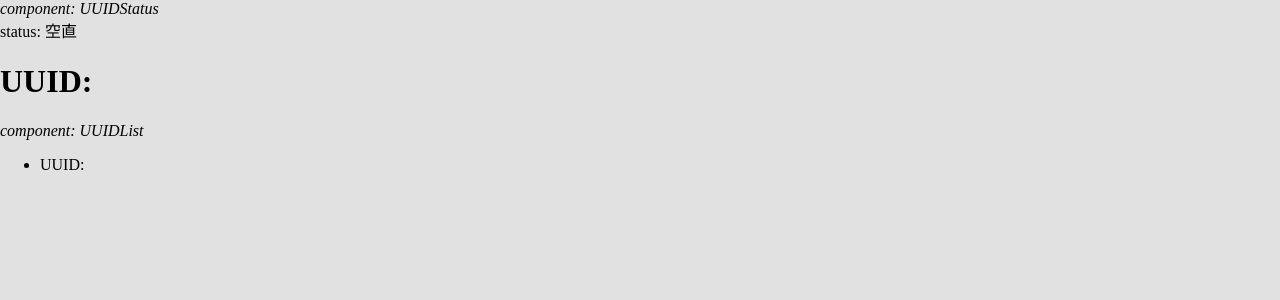
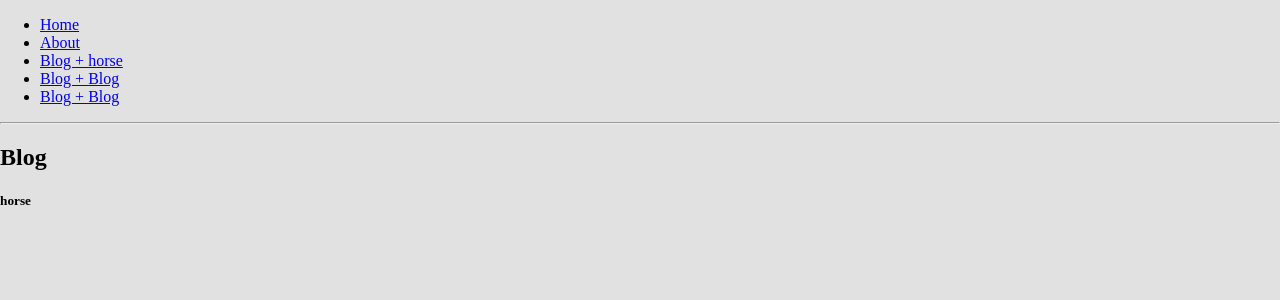
Before and after one commit to nesl-archive/react-sample, a React (Create React App) app: page /#/blog/horse in a window 1280 px wide. Shown: the top 300 px of the page. Built offline with nearby package versions, Linux system fonts and the light colour scheme; no server answers.

Commit message:
url params

```diff
--- a/src/App.tsx
+++ b/src/App.tsx
@@ -1,12 +1,9 @@
-// src/App.tsx
-import UUIDStatus from './components/UUIDStatus/UUIDStatus'
-import UUIDList from './components/UUIDList/UUIDList'
+import Router from './router/Router'
 
 export default function App(): JSX.Element {
 	return (
 		<>
-			<UUIDStatus></UUIDStatus>
-			<UUIDList></UUIDList>
+			<Router />
 		</>
 	)
 }
--- a/src/components/UUIDList/UUIDList.tsx
+++ /dev/null
@@ -1,14 +0,0 @@
-import React from 'react'
-import useGetUUID from '../useGetUUID'
-
-export default function UUIDList(): JSX.Element {
-	const uuidString= useGetUUID();
-	return (
-        <>
-            <em>component: UUIDList</em>
-            <ul>
-                <li>{`UUID: ${uuidString}`}</li>
-            </ul>
-        </>
-    )
-}
--- a/src/components/UUIDStatus/UUIDStatus.tsx
+++ /dev/null
@@ -1,13 +0,0 @@
-import React from 'react'
-import useGetUUID from '../useGetUUID'
-
-export default function UUIDStatus(): JSX.Element {
-	const uuidString= useGetUUID();
-	return (
-        <>
-            <em>component: UUIDStatus</em>
-            <div>{`status: ${uuidString?'友直':'空直'}`}</div>
-            <h1>{`UUID: ${uuidString}`}</h1>
-        </>
-    )
-}
--- a/src/components/useGetUUID.ts
+++ /dev/null
@@ -1,17 +0,0 @@
-import axios from 'axios'
-import { useEffect, useState } from 'react'
-
-export default function useGetUUID(): string {
-	const [uuidString, setUuidString] = useState('')
-
-    // observe
-    useEffect(():void=>{
-        async function fetch() {
-            const response= await axios.get("http://httpbin.org/uuid")
-            setUuidString(response.data["uuid"])
-        }
-        fetch()
-    }, [])
-
-	return uuidString
-}
--- a/src/pages/Blog.tsx
+++ b/src/pages/Blog.tsx
@@ -1,7 +1,19 @@
 import React from "react";
+import { RouteComponentProps } from "react-router";
 
-export default function Blog(): JSX.Element{
+export default function Blog(props: RouteComponentProps<{
+    name:string
+}>): JSX.Element{
+    const { name } = props.match.params;
+    const querys = new URLSearchParams(props.location.search);
+    const queryName = querys.get("queryName")
     return (
-        <h2>Blog</h2>
+        <>
+            <h2>Blog</h2>
+            { name && (<h5>{name}</h5>) }
+
+
+            { queryName && (<h5>{queryName}</h5>) }
+        </>
     )
 }
--- a/src/router/Router.tsx
+++ b/src/router/Router.tsx
@@ -1,5 +1,8 @@
 import React from 'react'
 import { HashRouter, Route, Link} from 'react-router-dom'
+import Home from '../pages/Home'
+import About from '../pages/About'
+import Blog from '../pages/Blog'
 
 export default function Router(): JSX.Element {
 	return (
@@ -8,13 +11,16 @@ export default function Router(): JSX.Element {
                 <ul>
                     <li>  <Link to="/">Home</Link>  </li>
                     <li>  <Link to="/about">About</Link>  </li>
-                    <li>  <Link to="/blog">Blog</Link>  </li>
+                    <li>  <Link to="/blog/horse">Blog + horse</Link>  </li>
+                    <li>  <Link to="/blog/pig">Blog + Blog</Link>  </li>
+                    <li>  <Link to="/blog?queryName=123">Blog + Blog</Link>  </li>
                 </ul>
 
                 <hr />
                 <Route exact path="/" component={Home} />
-                <Route path="/about" component={About} />
-                <Route path="/blog" component={blog} />
+                <Route exact path="/about" component={About} />
+                <Route exact path="/blog" component={Blog} />
+                <Route exact path="/blog/:name" component={Blog} />
             </div>
         </HashRouter>
     )
```
Also changed, not shown: 1 other file (tests, documents, lock files or other folders).
